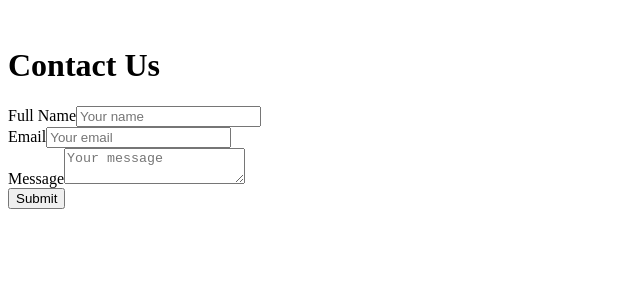
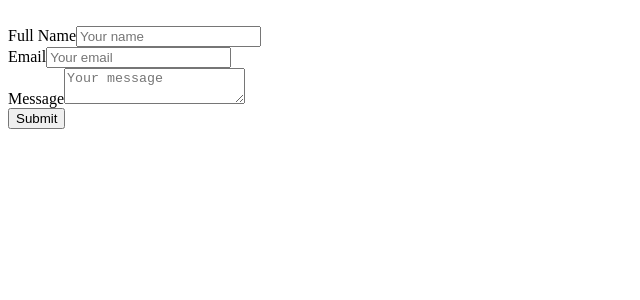
Before and after one commit to Jsmithseo/WatchMeGrowV2, a Next.js app: page /components/ContactUsForm in a window 1280 px wide. Shown: the top 300 px of the page, without its empty margins (0-640 px from the left). Built offline with nearby package versions, Linux system fonts and the light colour scheme.

Commit message:
remove Contact us title

```diff
--- a/pages/components/ContactUsForm.js
+++ b/pages/components/ContactUsForm.js
@@ -43,7 +43,6 @@ const ContactUs = () => {
   return (
     <Container>
         <br></br>
-      <h1>Contact Us</h1>
       <Form onSubmit={handleSubmit}>
         <FormGroup>
           <Label for="name">Full Name</Label>
```
